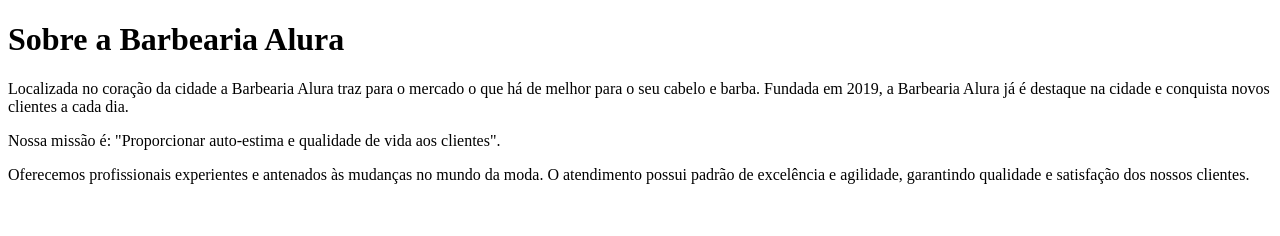
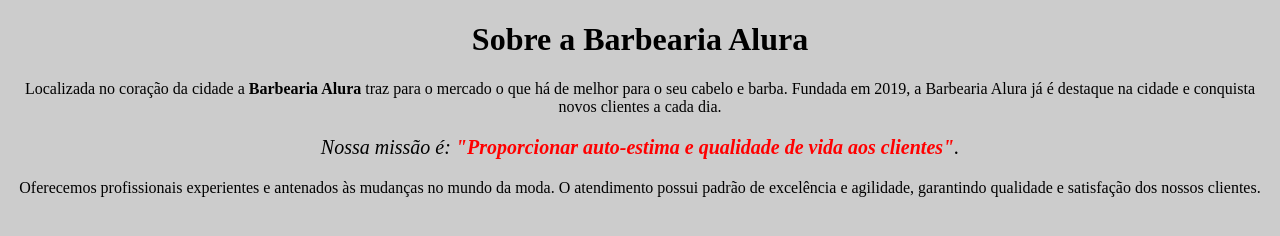
Before and after one commit to matheuscapelato/BARBEARIA-ALURA, a plain HTML site: page index.html in a window 1280 px wide. Drawn offline with Linux system fonts and the light colour scheme.

Commit message:
Update index.html

```diff
--- a/index.html
+++ b/index.html
@@ -1,12 +1,22 @@
 <!DOCTYPE html>
-<html>
-	<meta charset="UTF-8">
 
-	<h1>Sobre a Barbearia Alura</h1>
+<!DOCTYPE html>
+<html lang="pt-br">
+    <head>
+        <meta charset="UTF-8">
+        <title>Barbearia Alura</title>
+        <link rel="stylesheet" href="style.css">
+    </head>
 
-	<p>Localizada no coração da cidade a Barbearia Alura traz para o mercado o que há de melhor para o seu cabelo e barba. Fundada em 2019, a Barbearia Alura já é destaque na cidade e conquista novos clientes a cada dia.</p>
+    <body>
+        <h1 style="text-align: center">Sobre a Barbearia Alura</h1>
 
-	<P>Nossa missão é: "Proporcionar auto-estima e qualidade de vida aos clientes".</P>
+        <p>Localizada no coração da cidade a <strong>Barbearia Alura</strong> traz para o mercado o que há de melhor para o seu cabelo e barba.
+        Fundada em 2019, a Barbearia Alura já é destaque na cidade e conquista novos clientes a cada dia.</p>
 
-	<P>Oferecemos profissionais experientes e antenados às mudanças no mundo da moda. O atendimento possui padrão de excelência e agilidade, garantindo qualidade e satisfação dos nossos clientes.</P>
+        <p style="font-size: 20px"><em>Nossa missão é: <strong>"Proporcionar auto-estima e qualidade de vida aos clientes"</strong>.</em></p>
+
+        <p>Oferecemos profissionais experientes e antenados às mudanças no mundo da moda.
+        O atendimento possui padrão de excelência e agilidade, garantindo qualidade e satisfação dos nossos clientes.</p>
+    </body>
 </html>
```
